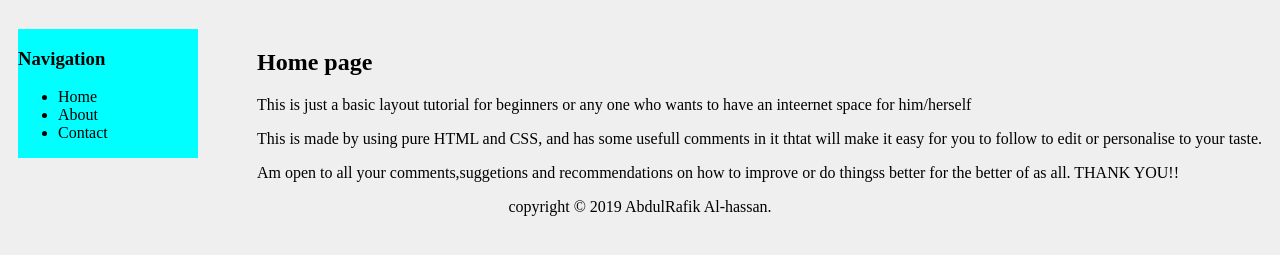
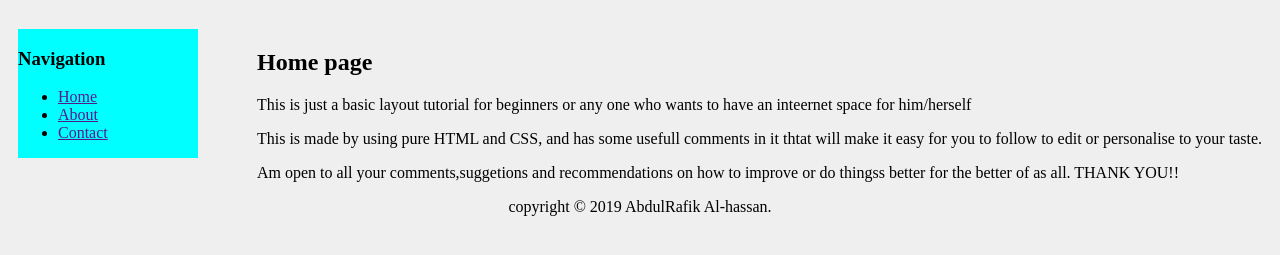
Before and after one commit to abdulrafikal-hassan/myProfileMockUp, a plain HTML site: page index.html in a window 1280 px wide. Shown: the part 87-342 px from the top of the page. Drawn offline with Linux system fonts and the light colour scheme.

Commit message:
Update index.html

```diff
--- a/index.html
+++ b/index.html
@@ -13,9 +13,9 @@
       <div id="nav">
       <h3> Navigation</h3>
       <ul>
-              <li>Home</li>
-              <li>About</li>
-              <li>Contact</li>
+        <li><a href="">Home</a></li>
+        <li><a href="">About</a></li>
+        <li><a href="">Contact</a></li>
       </ul>
 
       </div>
```
